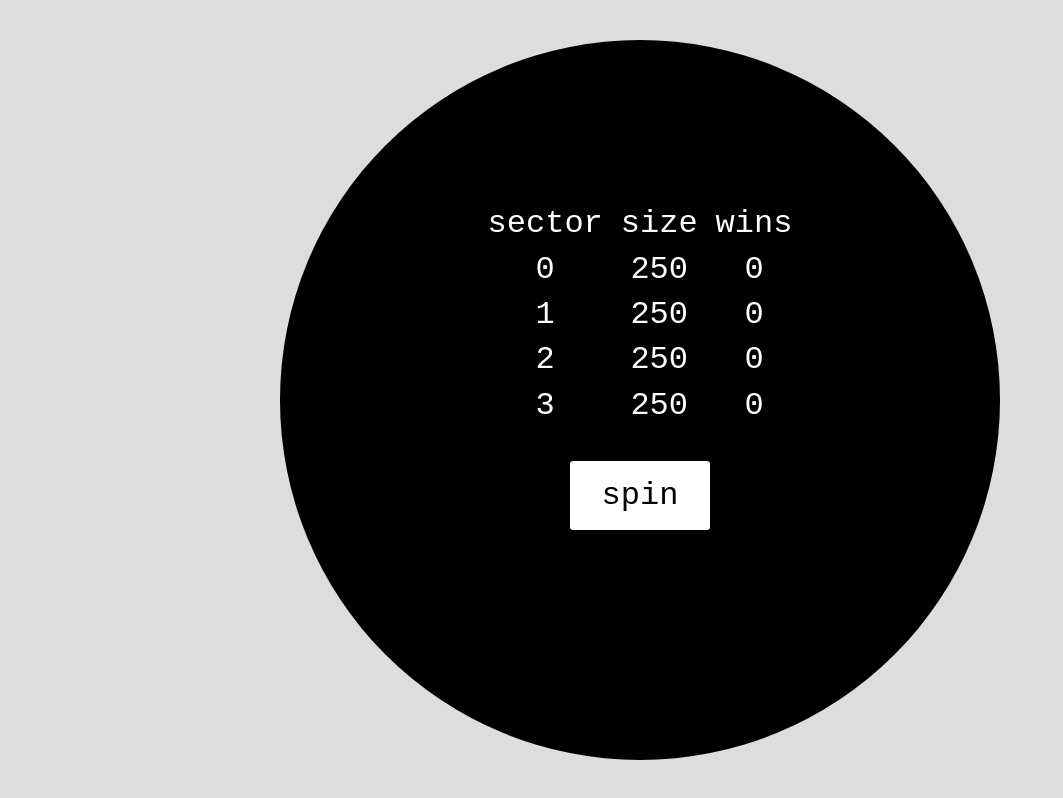
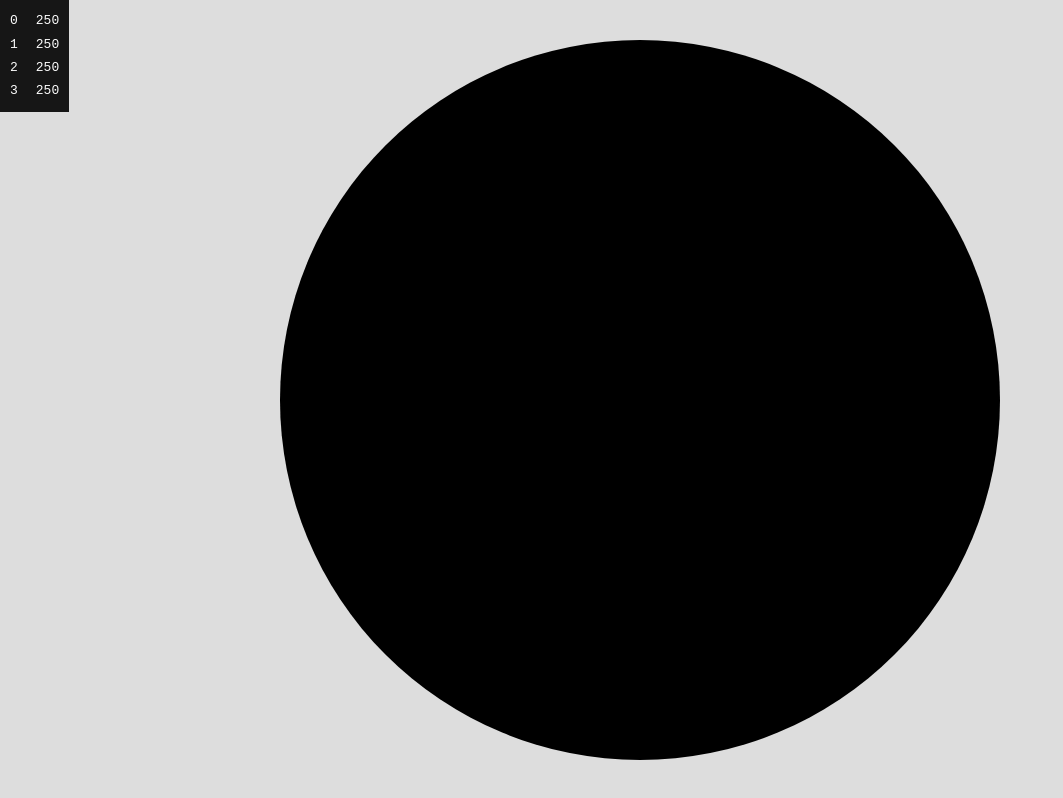
Before and after one commit to frankalbenesius/spinner, a Next.js app: page / in a window 1280 px wide. Shown: the whole page, without its empty margins (0-1063 px from the left). Built offline with nearby package versions, Linux system fonts and the light colour scheme.

Commit message:
move state to corner to prepare for sector styling

```diff
--- a/components/Spinner/index.js
+++ b/components/Spinner/index.js
@@ -2,6 +2,7 @@ import React from 'react'
 import { padStart } from 'lodash'
 
 import { roll } from './actions'
+import StateDisplay from '../StateDisplay'
 
 class Spinner extends React.Component {
   state = {
@@ -36,31 +37,9 @@ class Spinner extends React.Component {
   }
   render() {
     return (
-      <div className="circle">
-        <div className="content">
-          <table>
-            <thead>
-              <tr>
-                <th>sector</th>
-                <th>size</th>
-                <th>wins</th>
-              </tr>
-            </thead>
-            <tbody>
-              {this.state.sectors.map((sector, i) => (
-                <tr
-                  key={i}
-                  style={{ color: i === this.state.winner ? 'red' : 'white' }}
-                >
-                  <td>{i}</td>
-                  <td>{sector.size}</td>
-                  <td>{sector.wins}</td>
-                </tr>
-              ))}
-            </tbody>
-          </table>
-          <button onClick={this.handleRoll}>spin</button>
-        </div>
+      <div>
+        <div className="circle" onClick={this.handleRoll} />
+        <StateDisplay state={this.state} />
         <style jsx>
           {`
             .circle {
@@ -73,30 +52,6 @@ class Spinner extends React.Component {
               left: 50%;
               transform: translate(-50%, -50%);
             }
-            .content {
-              padding-top: 20vmin;
-              text-align: center;
-              color: white;
-              font-family: monospace;
-              font-size: 2rem;
-            }
-            table {
-              margin: 0 auto;
-            }
-            th,
-            td {
-              font-weight: normal;
-              padding: 0.2rem 0.5rem;
-            }
-            button {
-              margin-top: 2rem;
-              border: none;
-              border-radius: 0.2rem;
-              background-color: white;
-              padding: 1rem 2rem;
-              font-size: 2rem;
-              font-family: monospace;
-            }
           `}
         </style>
       </div>
--- /dev/null
+++ b/components/StateDisplay/index.js
@@ -0,0 +1,37 @@
+import React from 'react'
+
+export default ({ state }) => (
+  <div className="content">
+    <table>
+      <tbody>
+        {state.sectors.map((sector, i) => (
+          <tr key={i} style={{ color: i === state.winner ? 'red' : 'white' }}>
+            <td>{i}</td>
+            <td>{sector.size}</td>
+          </tr>
+        ))}
+      </tbody>
+    </table>
+    <style jsx>{`
+      .content {
+        position: fixed;
+        padding: 0.5rem 0;
+        top: 0;
+        left: 0;
+        text-align: center;
+        color: white;
+        font-family: monospace;
+        background-color: black;
+        opacity: 0.9;
+      }
+      table {
+        margin: 0 auto;
+      }
+      th,
+      td {
+        font-weight: normal;
+        padding: 0.2rem 0.5rem;
+      }
+    `}</style>
+  </div>
+)
```
